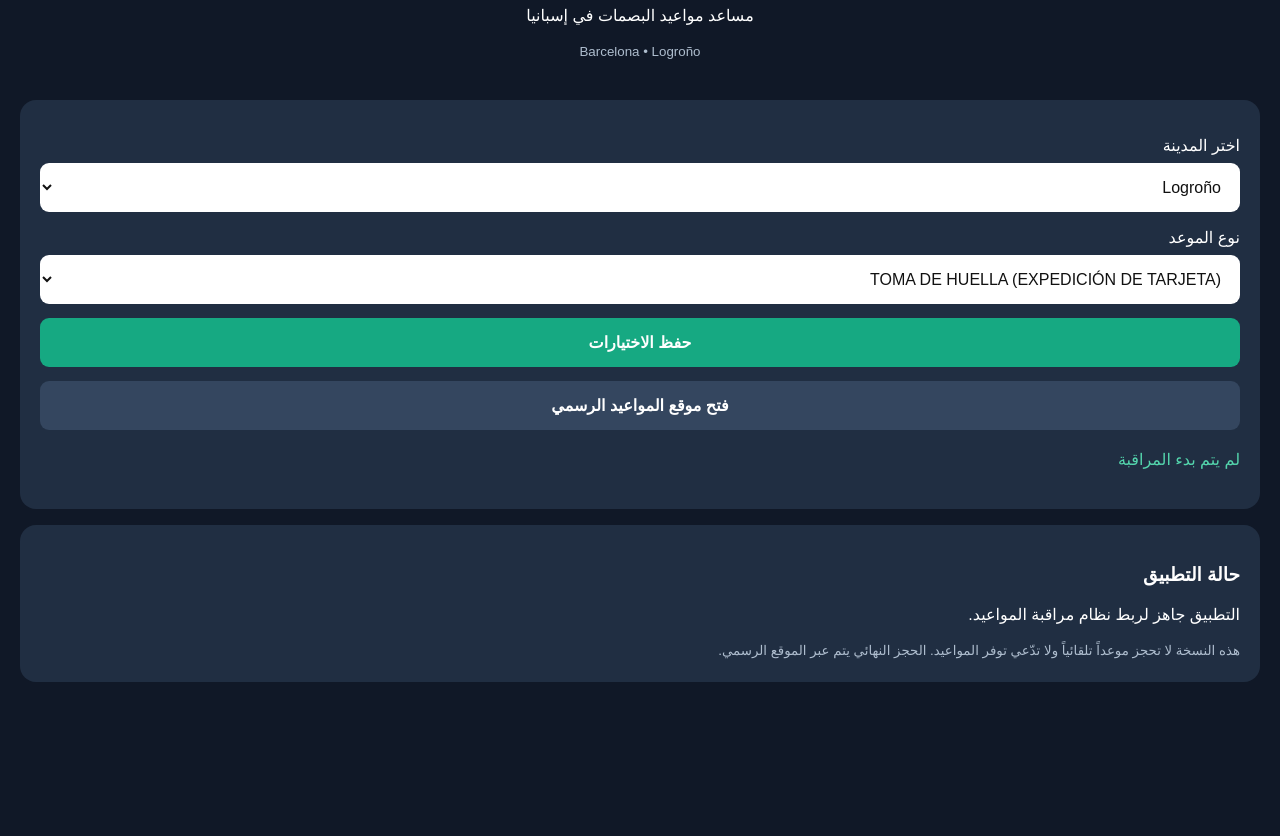
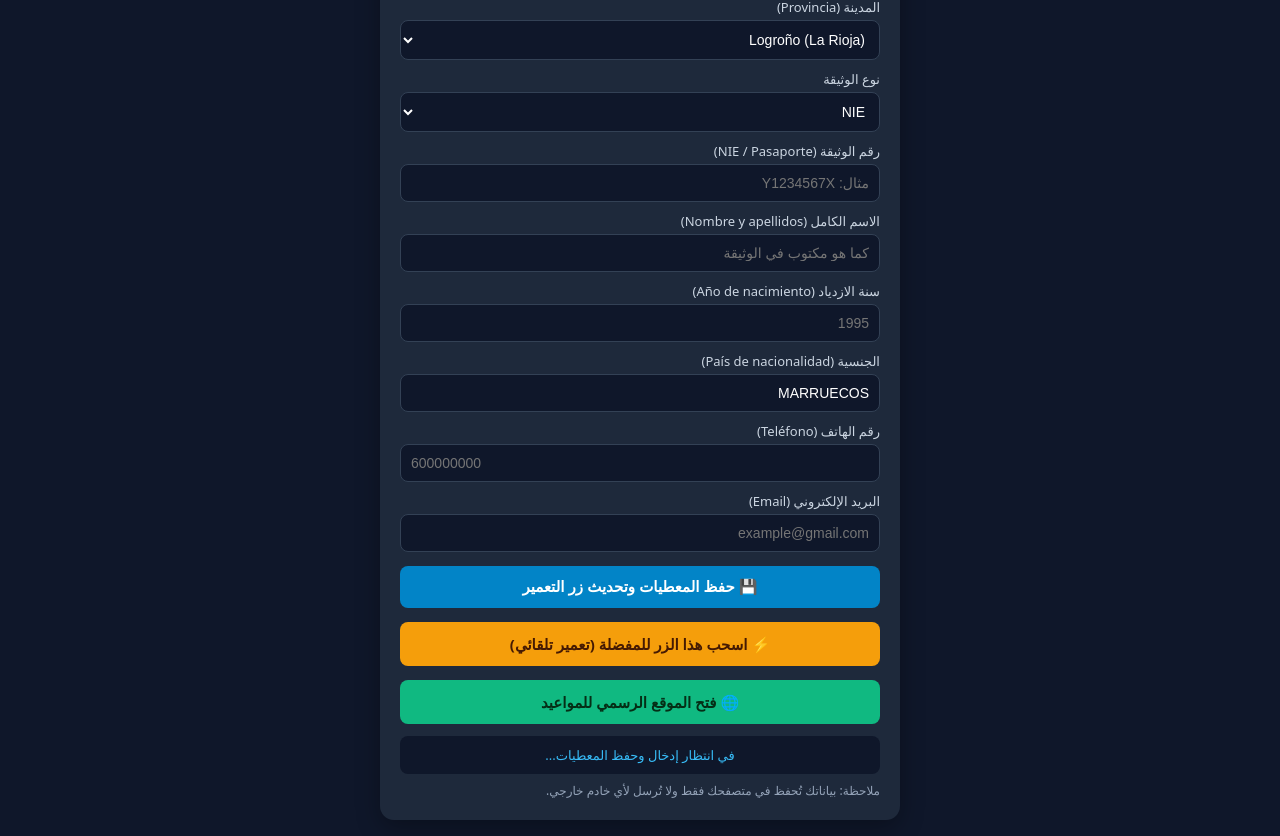
Before and after one commit to sulaymanaitsimbarek-spec/Citas_huellas, a plain HTML site: page index.html in a window 1280 px wide. Shown: the part 108-944 px from the top of the page. Before the commit the page ends 810 px from the top, so only its background shows below. Drawn offline with Linux system fonts and the light colour scheme.

Commit message:
Update index.html

```diff
--- a/index.html
+++ b/index.html
@@ -1,80 +1,109 @@
-
 <!DOCTYPE html>
 <html lang="ar" dir="rtl">
 <head>
-<meta charset="UTF-8">
-<meta name="viewport" content="width=device-width, initial-scale=1">
-<meta name="theme-color" content="#101827">
-<title>Cita Huellas</title>
+  <meta charset="UTF-8" />
+  <meta name="viewport" content="width=device-width, initial-scale=1.0" />
+  <title>CITA HUELLAS - المساعد الذكي</title>
   <style>
-*{box-sizing:border-box}
-body{margin:0;padding:20px;background:#101827;color:white;font-family:Arial,sans-serif}
-header{text-align:center;padding:20px 0}
-h1{color:#54d6ad;margin-bottom:8px}
-.card{background:#202e42;padding:20px;border-radius:16px;margin-top:16px}
-label{display:block;margin:16px 0 8px}
-select,button{width:100%;padding:15px;border:0;border-radius:9px;font-size:16px}
-select{background:#fff;color:#111}
-button{margin-top:14px;background:#16a982;color:white;font-weight:bold}
-.secondary{background:#34465f}
-#status{color:#54d6ad;line-height:1.7}
-small{color:#aebdce;line-height:1.7}
+    body { font-family: system-ui, sans-serif; background: #0f172a; color: #f8fafc; margin: 0; padding: 16px; }
+    .card { max-width: 480px; margin: auto; background: #1e293b; padding: 20px; border-radius: 14px; box-shadow: 0 8px 24px rgba(0,0,0,.3); }
+    h1 { margin: 0 0 4px; font-size: 22px; color: #38bdf8; text-align: center; }
+    p.sub { margin: 0 0 18px; text-align: center; color: #94a3b8; font-size: 13px; }
+    label { display: block; margin: 10px 0 4px; font-size: 13px; color: #cbd5e1; }
+    input, select { width: 100%; padding: 10px; border-radius: 8px; border: 1px solid #334155; background: #0f172a; color: #fff; box-sizing: border-box; font-size: 14px; }
+    button, a.btn { display: block; width: 100%; text-align: center; padding: 12px; margin-top: 14px; border: none; border-radius: 8px; font-weight: bold; font-size: 15px; cursor: pointer; text-decoration: none; box-sizing: border-box; }
+    .save-btn { background: #0284c7; color: #fff; }
+    .go-btn { background: #10b981; color: #052e16; }
+    .bm-btn { background: #f59e0b; color: #451a03; }
+    .status { margin-top: 12px; padding: 10px; border-radius: 8px; background: #0f172a; font-size: 13px; color: #38bdf8; text-align: center; }
+    small { display: block; margin-top: 8px; color: #94a3b8; font-size: 12px; line-height: 1.5; }
   </style>
 </head>
 <body>
-<header>
+  <div class="card">
     <h1>CITA HUELLAS</h1>
-<p>مساعد مواعيد البصمات في إسبانيا</p>
-<small>Barcelona • Logroño</small>
-</header>
+    <p class="sub">حفظ المعطيات والتعمير التلقائي لمواعيد البصمات</p>
 
-<div class="card">
-<label for="city">اختر المدينة</label>
+    <label>المدينة (Provincia)</label>
     <select id="city">
-<option value="Logroño">Logroño</option>
+      <option value="La Rioja">Logroño (La Rioja)</option>
       <option value="Barcelona">Barcelona</option>
     </select>
 
-<label for="appointment">نوع الموعد</label>
-<select id="appointment">
-<option value="TOMA DE HUELLAS">
-TOMA DE HUELLA (EXPEDICIÓN DE TARJETA)
-</option>
+    <label>نوع الوثيقة</label>
+    <select id="docType">
+      <option value="NIE">NIE</option>
+      <option value="PASAPORTE">PASAPORTE</option>
     </select>
 
-<button onclick="saveSettings()">حفظ الاختيارات</button>
-<button class="secondary" onclick="openICP()">فتح موقع المواعيد الرسمي</button>
+    <label>رقم الوثيقة (NIE / Pasaporte)</label>
+    <input id="docNum" placeholder="مثال: Y1234567X" />
 
-<p id="status">لم يتم بدء المراقبة</p>
-</div>
+    <label>الاسم الكامل (Nombre y apellidos)</label>
+    <input id="fullName" placeholder="كما هو مكتوب في الوثيقة" />
 
-<div class="card">
-<h3>حالة التطبيق</h3>
-<p>التطبيق جاهز لربط نظام مراقبة المواعيد.</p>
-<small>هذه النسخة لا تحجز موعداً تلقائياً ولا تدّعي توفر المواعيد. الحجز النهائي يتم عبر الموقع الرسمي.</small>
+    <label>سنة الازدياد (Año de nacimiento)</label>
+    <input id="birthYear" type="number" placeholder="1995" />
+
+    <label>الجنسية (País de nacionalidad)</label>
+    <input id="country" value="MARRUECOS" />
+
+    <label>رقم الهاتف (Teléfono)</label>
+    <input id="phone" type="tel" placeholder="600000000" />
+
+    <label>البريد الإلكتروني (Email)</label>
+    <input id="email" type="email" placeholder="example@gmail.com" />
+
+    <button class="save-btn" onclick="saveData()">💾 حفظ المعطيات وتحديث زر التعمير</button>
+
+    <a id="bookmarklet" class="btn bm-btn" href="#">⚡ اسحب هذا الزر للمفضلة (تعمير تلقائي)</a>
+
+    <a class="btn go-btn" href="https://icp.administracionelectronica.gob.es/icpplus/index.html" target="_blank">
+      🌐 فتح الموقع الرسمي للمواعيد
+    </a>
+
+    <div class="status" id="status">في انتظار إدخال وحفظ المعطيات...</div>
+    <small>ملاحظة: بياناتك تُحفظ في متصفحك فقط ولا تُرسل لأي خادم خارجي.</small>
   </div>
 
   <script>
-const city=document.getElementById("city");
-const appointment=document.getElementById("appointment");
-const status=document.getElementById("status");
+    const fields = ['city', 'docType', 'docNum', 'fullName', 'birthYear', 'country', 'phone', 'email'];
 
-city.value=localStorage.getItem("city")||"Logroño";
-
-function saveSettings(){
-localStorage.setItem("city",city.value);
-localStorage.setItem("appointment",appointment.value);
-status.textContent="تم حفظ اختياراتك: "+city.value;
+    function loadData() {
+      const saved = JSON.parse(localStorage.getItem('cita_huellas_data') || '{}');
+      fields.forEach(f => { if (saved[f]) document.getElementById(f).value = saved[f]; });
+      buildBookmarklet(saved);
     }
 
-function openICP(){
-window.open(
-"https://icp.administracionelectronica.gob.es/icpplus/index",
-"_blank"
-);
+    function saveData() {
+      const data = {};
+      fields.forEach(f => data[f] = document.getElementById(f).value.trim());
+      localStorage.setItem('cita_huellas_data', JSON.stringify(data));
+      buildBookmarklet(data);
+      document.getElementById('status').textContent = '✅ تم حفظ المعطيات بنجاح وتحديث زر التعمير!';
     }
 
-appointment.value=localStorage.getItem("appointment")||"TOMA DE HUELLAS";
+    function buildBookmarklet(d) {
+      const code = `javascript:(function(){
+        const d=${JSON.stringify(d)};
+        const setVal=(sel,val)=>{const el=document.querySelector(sel);if(el&&val){el.value=val;el.dispatchEvent(new Event('change',{bubbles:true}));el.dispatchEvent(new Event('input',{bubbles:true}));}};
+        const selText=(sel,txt)=>{const el=document.querySelector(sel);if(!el)return;for(let o of el.options){if(o.text.toUpperCase().includes(txt.toUpperCase())){el.value=o.value;el.dispatchEvent(new Event('change',{bubbles:true}));break;}}};
+        selText('#form', d.city);
+        selText('#tramiteGrupo\\\\[0\\\\]', 'TOMA DE HUELLA');
+        if(d.docType==='PASAPORTE'){const r=document.querySelector('#rdbTipoDocPas');if(r)r.click();}
+        setVal('#txtIdCitado', d.docNum);
+        setVal('#txtDesCitado', d.fullName);
+        setVal('#txtAnnoCitado', d.birthYear);
+        selText('#txtPaisNac', d.country);
+        setVal('#txtTelefonoCitado', d.phone);
+        setVal('#emailUNO', d.email);
+        setVal('#emailDOS', d.email);
+        alert('تم تعمير البيانات المتاحة في هذه الصفحة!');
+      })();`;
+      document.getElementById('bookmarklet').href = code.replace(/\s+/g, ' ');
+    }
+
+    loadData();
   </script>
 </body>
 </html>
```
Lines whose indentation alone changed are shown as unchanged.
